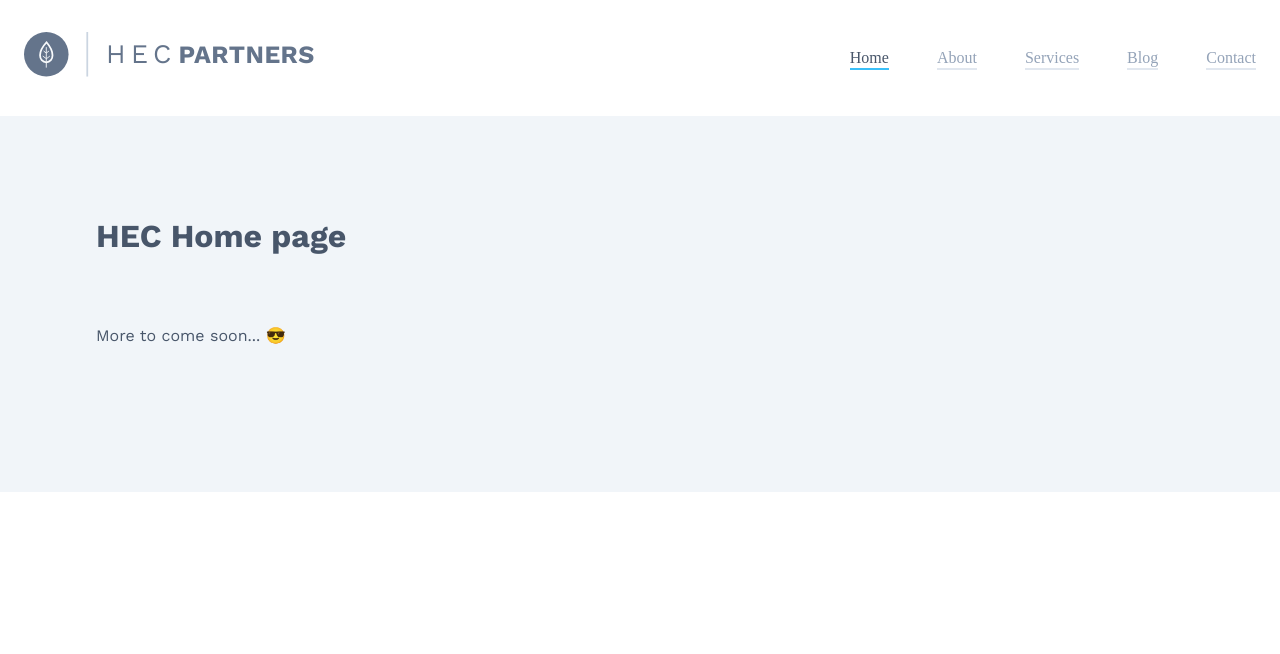
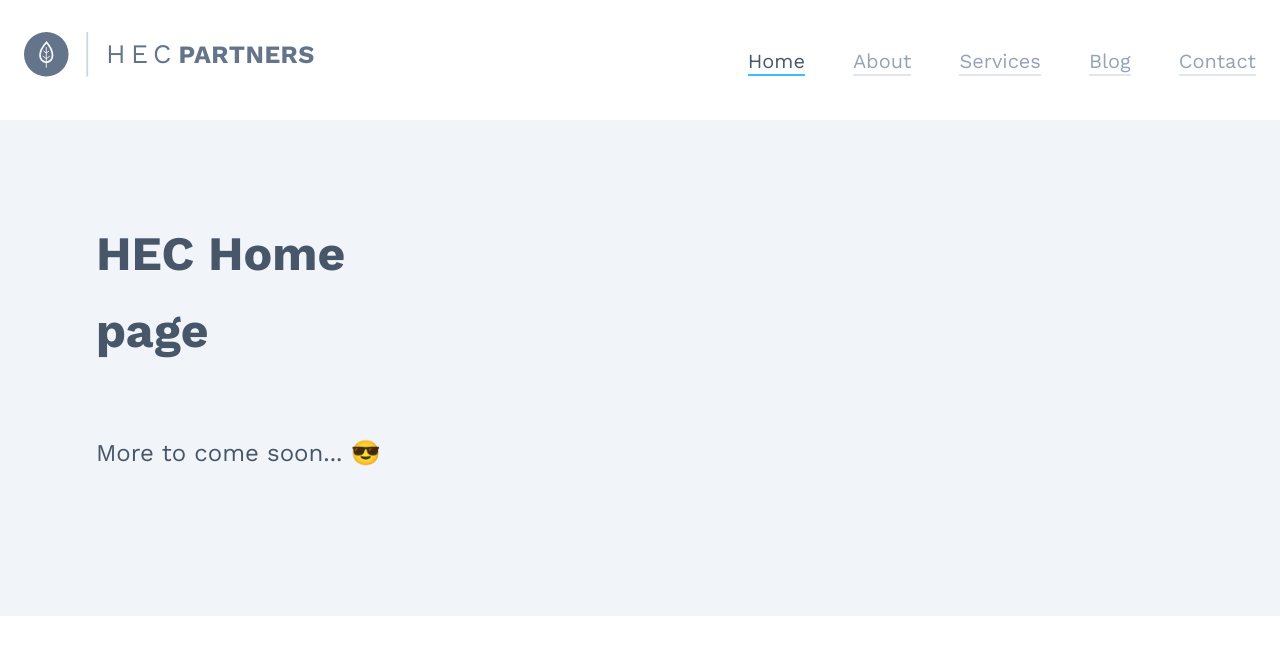
Before and after one commit to flores8/hec, a Gatsby site: page / in a window 1280 px wide. Built offline with nearby package versions, Linux system fonts and the light colour scheme; Gatsby itself is replaced by a stand-in of ours.

Commit message:
add font family and top nav sizes

```diff
--- a/src/utils/global.js
+++ b/src/utils/global.js
@@ -1,6 +1,7 @@
 import { createGlobalStyle } from "styled-components";
-import { spacing } from "./size";
+import { spacing, font } from "./size";
 import { gray, blue } from "./colors";
+import { primaryFont } from "./typography";
 
 export const GlobalStyle = createGlobalStyle`
 /* ################## */
@@ -102,6 +103,13 @@ select {
   background: ${blue.three};
 }
 
+body {
+  color: ${gray.five};
+  line-height: 1.6;
+  font-family: ${primaryFont};
+  font-size: ${font.s5};
+}
+
 /* ################## */
 /* END Global Styles */
 /* ################## */
--- a/src/utils/size.js
+++ b/src/utils/size.js
@@ -25,6 +25,7 @@ export const font = {
   s2: "0.563rem", // 9px
   s3: "0.75rem", // 12px
   s4: "1rem", // 16px
+  s20: "1.25rem", // 20px
   s5: "1.5rem", // 24px
   s6: "2rem", // 32px
   s7: "2.827rem", // 45.23px
```
